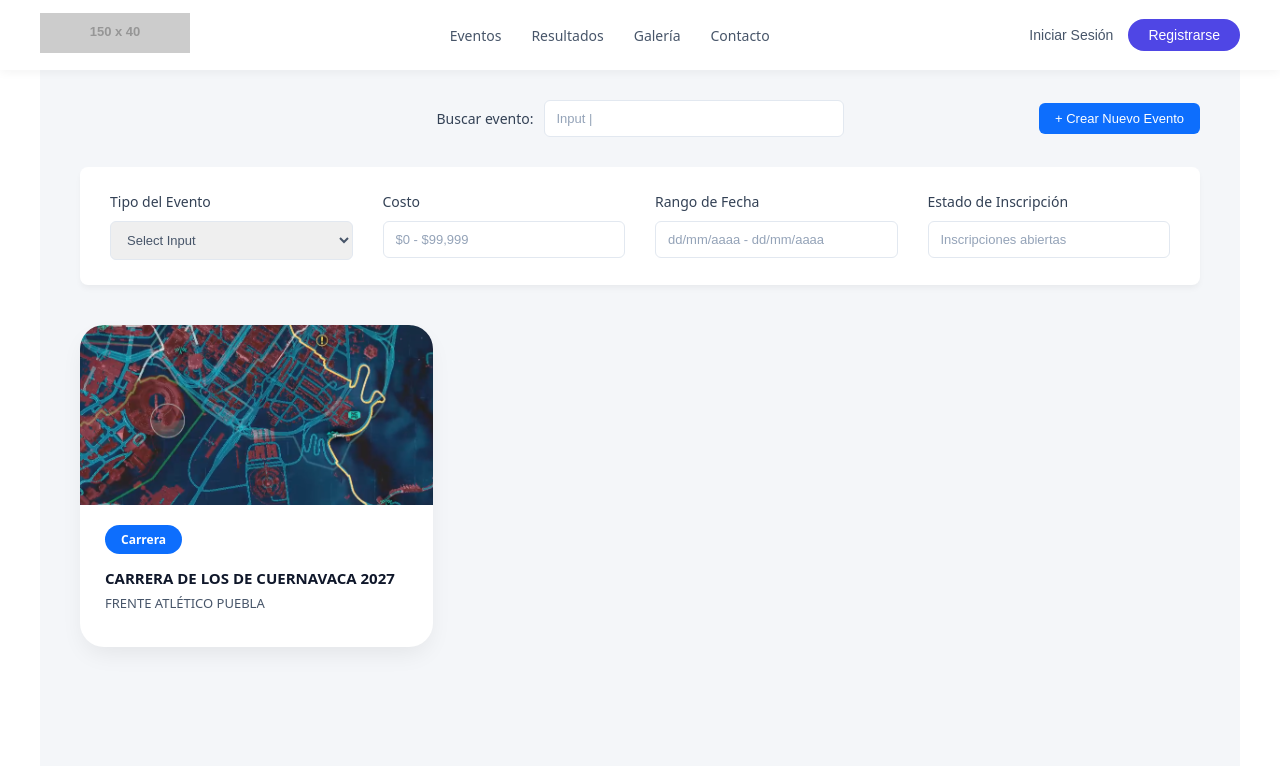
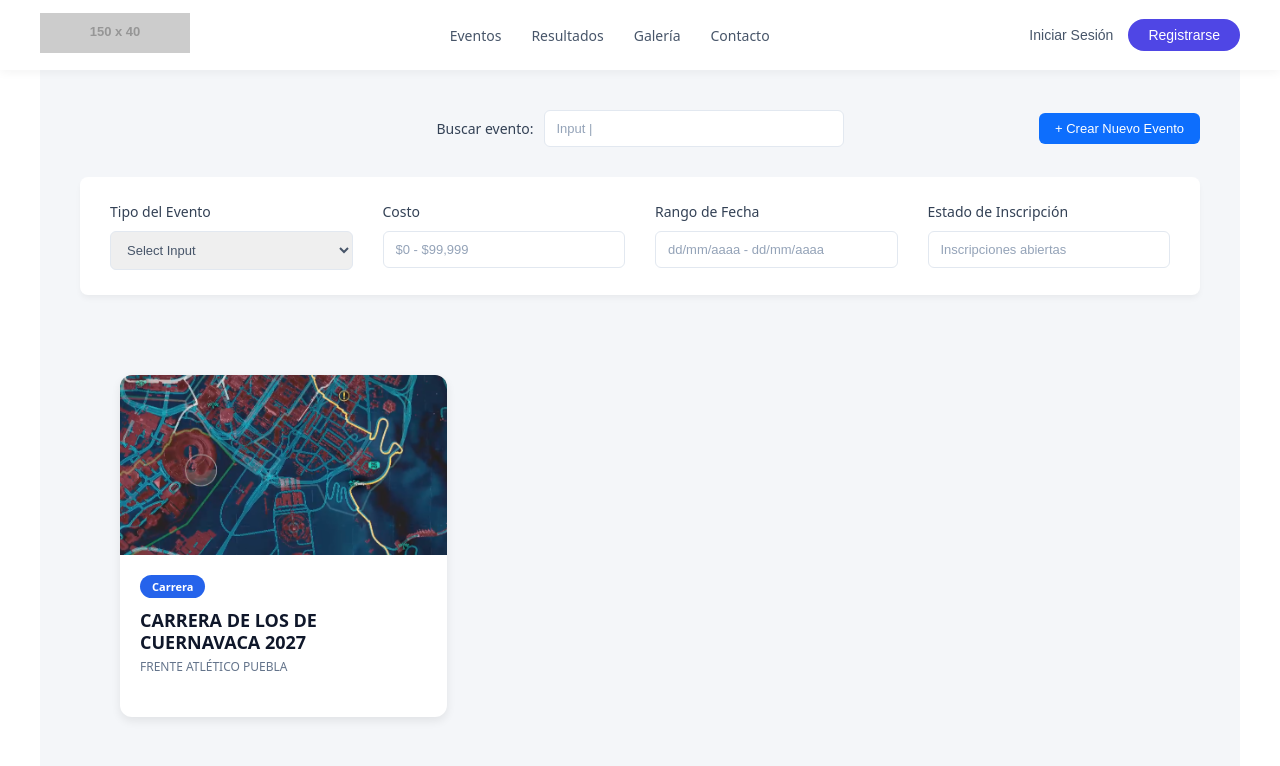
Before and after one commit to StedieRex/finisherGestor, an Angular app: page /mis-eventos in a window 1280 px wide. Shown: the top 766 px of the page. Built offline with nearby package versions, Linux system fonts and the light colour scheme; data requests are answered from the project's data file.

Commit message:
cartas de la zona de mis eventos con vista doble para las opciones del admin

```diff
--- a/src/app/pages/mis-eventos/mis-eventos.html
+++ b/src/app/pages/mis-eventos/mis-eventos.html
@@ -38,23 +38,61 @@
   </div>
 
   <!-- Cuadrícula de Eventos -->
+  <div class="dashboard-container">
+
     <div class="events-grid">
+      @for (evento of eventos; track evento.id) {
 
-    <div class="event-card" *ngFor="let evento of eventos" (click)="editarEvento(evento)">
+        <div class="slide-card-container">
+          <div class="slide-track" [class.is-slid]="tarjetaAbiertaId === evento.id">
 
+            <!-- CARA 1: PRINCIPAL -->
+            <div class="slide-face" (click)="deslizarTarjeta(evento.id)">
+              <!-- Imagen recuperada -->
               <div class="card-image"
-           [style.background-image]="'url(' + (evento.datosGenerales?.banner || 'https://placehold.co/600x300/333/666?text=FOTO+EVENTO') + ')'">
+                  [ngStyle]="{'background-image': 'url(' + (evento.datosGenerales?.banner || 'https://encrypted-tbn0.gstatic.com/images?q=tbn:ANd9GcSIh9W3lKbZcFD1w4DGtN5zY6TYCcYoik99x2bV-6XrxkPhjsbTytzGoTc&s=10') + ')'}">
               </div>
 
               <div class="card-content">
-        <span class="badge-type">{{ evento.datosGenerales?.tipoEvento || 'Sin tipo' }}</span>
-
-        <!-- Los paréntesis aseguran que el uppercase no rompa la vista si el nombre viene vacío -->
+                <span class="badge-type">{{ evento.datosGenerales?.tipoEvento || 'Carrera' }}</span>
                 <h3 class="event-title">{{ (evento.datosGenerales?.nombreEvento || 'EVENTO SIN NOMBRE') | uppercase }}</h3>
                 <p class="event-subtitle">{{ (evento.datosGenerales?.grupoOrganizador || 'SIN ORGANIZADOR') | uppercase }}</p>
               </div>
+            </div>
 
+            <!-- CARA 2: MENÚ DE ACCIONES -->
+            <div class="slide-face back-content-wrapper">
+              <div class="card-image"
+                  [ngStyle]="{'background-image': 'url(' + (evento.datosGenerales?.banner || '/assets/Banner.png') + ')'}">
+              </div>
+
+              <div class="card-content back-content">
+                <div class="back-header">
+                  <button class="btn-icon-back" (click)="deslizarTarjeta(null, $event)" title="Volver">
+                    <i class="fas fa-arrow-left"></i>
+                  </button>
+                  <span class="back-title">Acciones</span>
+                </div>
+
+                <div class="action-buttons-grid">
+                  <button class="btn-action btn-blue" (click)="editar(evento, $event)">Editar</button>
+                  <button class="btn-action btn-red" (click)="eliminar(evento, $event)">Eliminar</button>
+                  <button class="btn-action btn-outline" (click)="publicar(evento, $event)">Publicar</button>
+                  <button class="btn-action btn-green" (click)="participar(evento, $event)">Participar</button>
+                </div>
+              </div>
             </div>
 
           </div>
         </div>
+
+      } @empty {
+        <div class="empty-state">
+          <h3>No hay eventos creados todavía.</h3>
+          <p>Da clic en "+ Crear Nuevo Evento" para publicar el primero.</p>
+        </div>
+      }
+    </div>
+
+  </div>
+</div>
--- a/src/app/pages/mis-eventos/mis-eventos.scss
+++ b/src/app/pages/mis-eventos/mis-eventos.scss
@@ -1,9 +1,91 @@
+// --- 1. LAYOUT PRINCIPAL (Resuelve el problema de la esquina) ---
 .dashboard-container {
-  padding: 30px 40px;
+  padding: 40px;
   max-width: 1200px;
-  margin: 0 auto;
-  background-color: #f4f6f9; // Fondo gris claro azulado del mockup
+  margin: 0 auto; // Esto centra el contenido en la pantalla
   min-height: calc(100vh - 70px);
+  background-color: #f4f6f9;
+}
+
+.page-header {
+  display: flex;
+  justify-content: space-between;
+  align-items: flex-start;
+  margin-bottom: 30px;
+
+  h1 { font-size: 28px; font-weight: 800; color: #1e293b; margin-bottom: 8px; }
+  p { color: #64748b; font-size: 14px; margin: 0; }
+
+  .btn-primary {
+    background: #2563eb;
+    color: white;
+    padding: 10px 20px;
+    border: none;
+    border-radius: 8px;
+    font-weight: 500;
+    cursor: pointer;
+    &:hover { background: #1d4ed8; }
+  }
+}
+
+// --- 2. CUADRÍCULA Y TARJETA BASE ---
+.events-grid {
+  display: grid;
+  // Crea columnas responsivas automáticas (Mínimo 320px de ancho por tarjeta)
+  grid-template-columns: repeat(auto-fill, minmax(320px, 1fr));
+  gap: 30px;
+}
+
+.empty-state {
+  grid-column: 1 / -1;
+  padding: 40px;
+  text-align: center;
+  color: #64748b;
+  background: white;
+  border-radius: 12px;
+  border: 1px dashed #cbd5e1;
+}
+
+// --- 3. IMAGEN Y TEXTOS RECUPERADOS ---
+.card-image {
+  width: 100%;
+  height: 180px; // Altura fija para que la imagen se vea
+  background-color: #e2e8f0; // Color de respaldo
+  background-size: cover;
+  background-position: center;
+  background-repeat: no-repeat;
+}
+
+.card-content {
+  padding: 20px;
+  display: flex;
+  flex-direction: column;
+  flex: 1;
+}
+
+.badge-type {
+  background: #2563eb;
+  color: white;
+  padding: 4px 12px;
+  border-radius: 20px;
+  font-size: 11px;
+  font-weight: 700;
+  align-self: flex-start;
+  margin-bottom: 12px;
+}
+
+.event-title {
+  font-size: 18px;
+  font-weight: 700;
+  color: #0f172a;
+  margin: 0 0 5px 0;
+  line-height: 1.2;
+}
+
+.event-subtitle {
+  font-size: 12px;
+  color: #64748b;
+  margin: 0;
 }
 
 // --- BUSCADOR SUPERIOR ---
@@ -145,3 +227,98 @@
     }
   }
 }
+
+// --- EFECTO SLIDER HORIZONTAL CON CLIC ---
+
+.slide-card-container {
+  width: 100%;
+  overflow: hidden; // Esconde la segunda cara hasta que se desliza
+  border-radius: 12px;
+  background: white;
+  box-shadow: 0 4px 10px rgba(0,0,0,0.08);
+  transition: box-shadow 0.3s ease;
+
+  &:hover { box-shadow: 0 8px 20px rgba(0,0,0,0.12); }
+}
+
+.slide-track {
+  display: flex;
+  width: 200%; // Ocupa el doble de espacio (100% cara frontal, 100% cara trasera)
+  transition: transform 0.4s cubic-bezier(0.25, 0.8, 0.25, 1);
+
+  &.is-slid {
+    // Al deslizarse el 50% de sí mismo, revela exactamente la segunda mitad
+    transform: translateX(-50%);
+  }
+}
+
+.slide-face {
+  width: 50%; // Cada cara mide exactamente el 100% de la tarjeta visual
+  display: flex;
+  flex-direction: column;
+
+  &:first-child { cursor: pointer; } // Solo la frontal tiene puntero de clic
+}
+
+// --- INTERFAZ TRASERA (Idéntica a la 3D) ---
+.back-content-wrapper {
+  cursor: default;
+}
+
+.back-content {
+  display: flex;
+  flex-direction: column;
+  height: 100%;
+  padding: 15px 20px;
+}
+
+.back-header {
+  display: flex;
+  align-items: center;
+  gap: 10px;
+  margin-bottom: 15px;
+  border-bottom: 1px solid #e2e8f0;
+  padding-bottom: 10px;
+
+  .btn-icon-back {
+    background: #f1f5f9;
+    border: none;
+    color: #475569;
+    width: 32px;
+    height: 32px;
+    border-radius: 50%;
+    display: flex;
+    align-items: center;
+    justify-content: center;
+    cursor: pointer;
+    transition: all 0.2s;
+
+    &:hover { background: #e2e8f0; color: #0f172a; }
+  }
+
+  .back-title { font-size: 14px; font-weight: 600; color: #334155; }
+}
+
+// Cuadrícula de botones interactivos
+.action-buttons-grid {
+  display: grid;
+  grid-template-columns: 1fr 1fr;
+  gap: 10px;
+}
+
+.btn-action {
+  padding: 8px 15px;
+  border-radius: 20px;
+  font-size: 13px;
+  font-weight: 500;
+  cursor: pointer;
+  border: none;
+  transition: transform 0.1s, background 0.2s;
+
+  &:active { transform: scale(0.96); }
+
+  &.btn-blue { background: #2563eb; color: white; &:hover { background: #1d4ed8; } }
+  &.btn-red { background: #fee2e2; color: #ef4444; &:hover { background: #fca5a5; color: white; } }
+  &.btn-outline { background: transparent; border: 1px solid #cbd5e1; color: #475569; &:hover { background: #f8fafc; border-color: #94a3b8; } }
+  &.btn-green { background: #10b981; color: white; &:hover { background: #059669; } }
+}
--- a/src/app/pages/mis-eventos/mis-eventos.ts
+++ b/src/app/pages/mis-eventos/mis-eventos.ts
@@ -13,10 +13,13 @@ import { EventoService } from '../../services/evento.service';
 export class MisEventosComponent implements OnInit {
   eventos: any[] = [];
 
+  // Solo necesitamos esta variable para saber qué tarjeta está deslizada
+  tarjetaAbiertaId: string | null = null;
+
   constructor(
     private eventoService: EventoService,
     private router: Router,
-    private cdr: ChangeDetectorRef // <-- Inyéctalo aquí
+    private cdr: ChangeDetectorRef
   ) {}
 
   ngOnInit() {
@@ -27,21 +30,41 @@ export class MisEventosComponent implements OnInit {
     this.eventoService.getEventos().subscribe({
       next: (data) => {
         this.eventos = data;
-        console.log('Eventos recibidos de db.json:', this.eventos);
-
-        // FUEZA A ANGULAR A DIBUJAR LA PANTALLA
         this.cdr.detectChanges();
       },
-      error: (err) => console.error('Error al cargar eventos', err)
+      error: (err) => console.error('Error', err)
     });
   }
 
-  crearNuevoEvento() {
-    this.router.navigate(['/nuevo-evento']);
+  crearNuevoEvento() { this.router.navigate(['/nuevo-evento']); }
+
+  // --- LÓGICA DE CLIC PARA DESLIZAR ---
+  deslizarTarjeta(id: string | null, event?: Event) {
+    if (event) event.stopPropagation(); // Evita clics duplicados
+    this.tarjetaAbiertaId = this.tarjetaAbiertaId === id ? null : id;
   }
 
-  editarEvento(evento: any) {
-    console.log('Editando evento:', evento);
-    alert('Función de edición en construcción');
+  // --- BOTONES DE ACCIÓN ---
+  editar(evento: any, event: Event) {
+    event.stopPropagation();
+    console.log('Editando:', evento);
+    alert('Abriendo editor...');
+  }
+
+  eliminar(evento: any, event: Event) {
+    event.stopPropagation();
+    if(confirm('¿Estás seguro de eliminar este evento?')) {
+      console.log('Eliminando:', evento.id);
+    }
+  }
+
+  publicar(evento: any, event: Event) {
+    event.stopPropagation();
+    alert('Evento publicado con éxito.');
+  }
+
+  participar(evento: any, event: Event) {
+    event.stopPropagation();
+    alert('Redirigiendo a la vista de atleta...');
   }
 }
```
Lines whose indentation alone changed are shown as unchanged.
